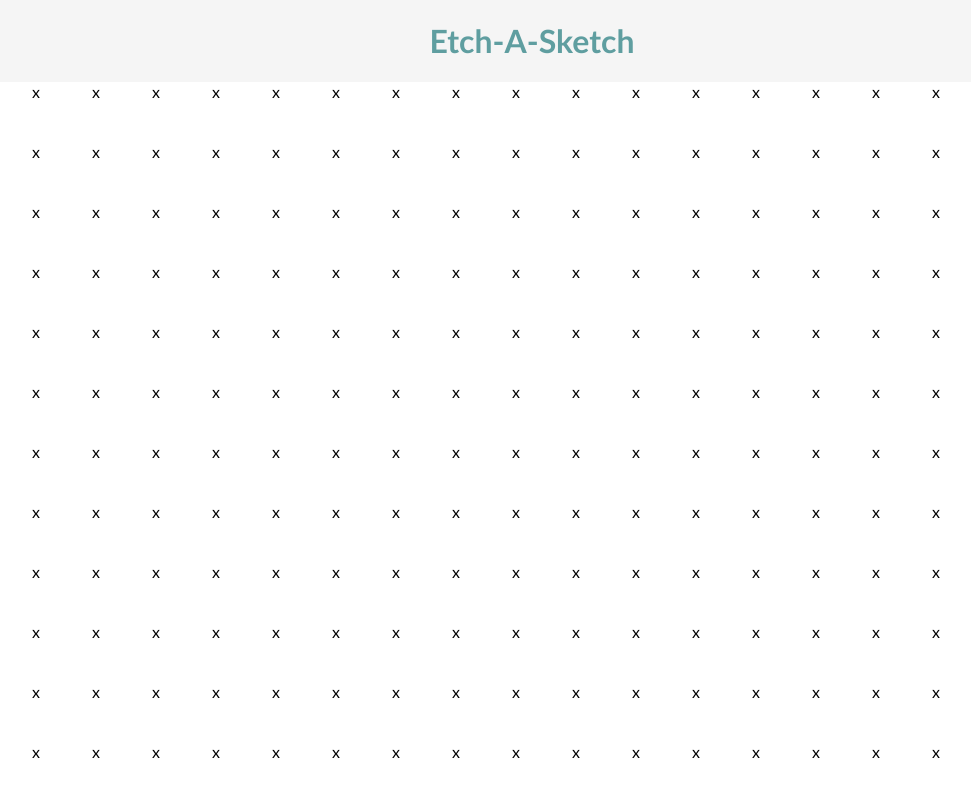
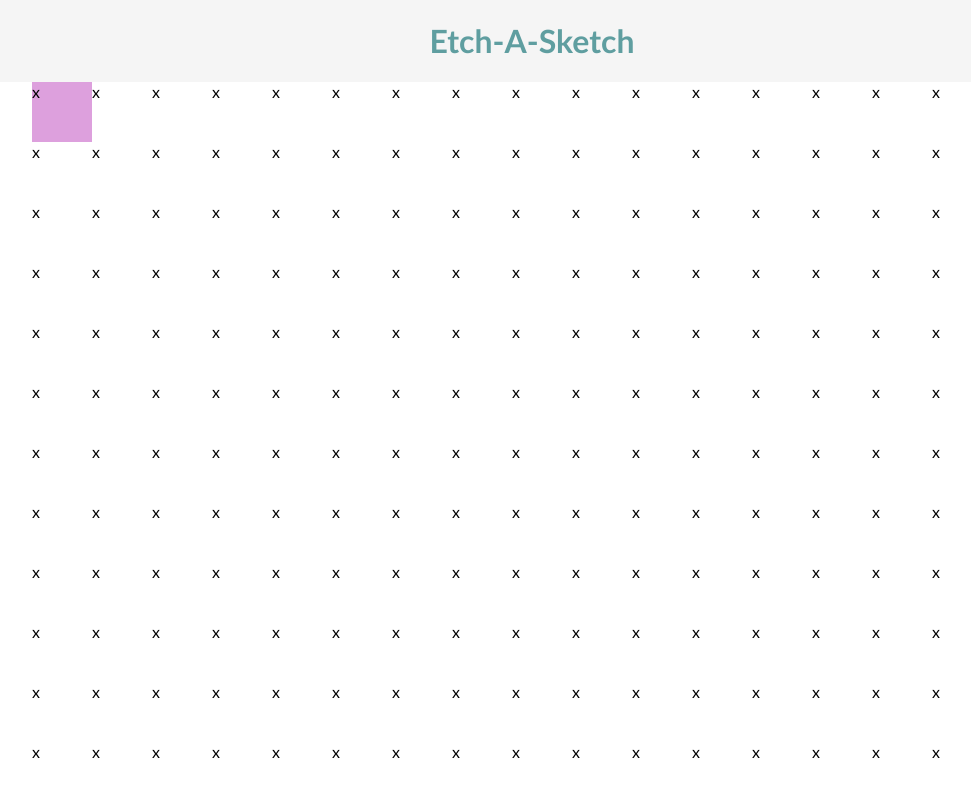
Before and after one commit to ElizaDearheart/etch-a-sketch, a plain HTML site: page index.html in a window 1280 px wide. In both pictures the pointer is over the element 170 px from the left and 111 px from the top of the page. Shown: the top 799 px of the page, without its empty margins (108-1079 px from the left). Drawn offline with Linux system fonts and the light colour scheme.

Commit message:
Add hover effect

```diff
--- a/styles.css
+++ b/styles.css
@@ -33,3 +33,7 @@ body {
     height: 60px;
     margin: 0 auto;
 }
+
+.new-div:hover {
+    background-color: plum;
+}
```
